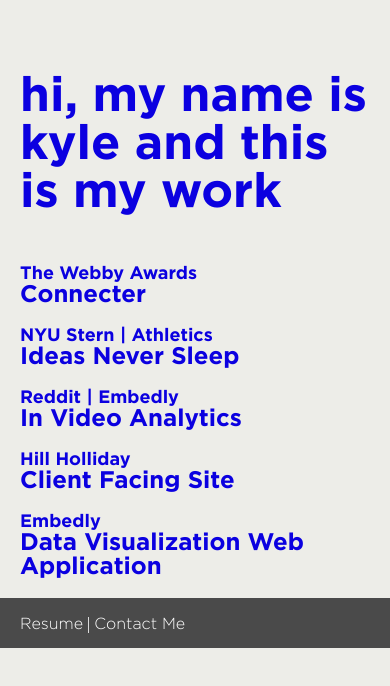
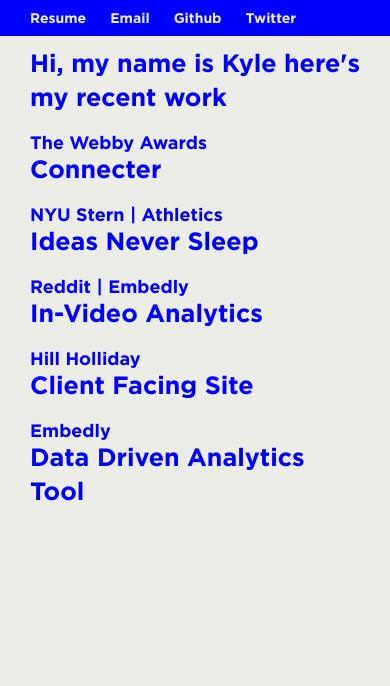
Before and after one commit to kylegoines/2016_portfolio, a website: page index.html in a window 390 px wide. Drawn offline with Linux system fonts and the light colour scheme.

Commit message:
better home page

```diff
--- a/index.html
+++ b/index.html
@@ -11,56 +11,56 @@
 </head>
 <body class="home">
 
-	<section>
+	<div class="social-bar">
 		<div class="inner">
-		<h1><a href="">hi, my name is kyle and this is my work</a></h1>
+			<ul>
+				<li><a href="resume/kyle goines 2016 resume.pdf">Resume</a></li>
+				<li><a ref="mailto:kyle.goines@gmail.com">Email</a></li>
+				<li><a href="https://github.com/kylegoines" target="_blank">Github</a></li>
+				<li><a href="https://twitter.com/kylegoines" target="_blank">Twitter</a></li>
+			</ul>
 		</div>
-	</section>
-
-	<section class="work-selector">
-		<ul>
-			<li>
-				<a href="connecter.html">
-					<h3 class="attribute">The Webby Awards</h3>
+	</div>
+	<header class="home-header">
+		<h1>Hi, my name is Kyle here's my recent work</h1>
+	</header>
+	<div class="home-project-list">
+		<div class="item">
+			<a href="/connecter.html">
+				<h3>The Webby Awards</h3>
 				<h2>Connecter</h2>
 			</a>
-			</li>
-			<li>
-				<a href="ins.html">
-					<h3 class="attribute">NYU Stern | Athletics</h3>
+		</div>
+
+		<div class="item">
+			<a href="/ins.html">
+				<h3>NYU Stern | Athletics</h3>
 				<h2>Ideas Never Sleep</h2>
 			</a>
-			</li>
-			<li>
-				<a href="embedly.html">
-					<h3 class="attribute">Reddit | Embedly</h3>
-					<h2>In Video Analytics</h2>
+		</div>
+
+		<div class="item">
+			<a href="/embedly.html">
+				<h3>Reddit | Embedly</h3>
+				<h2>In-Video Analytics</h2>
 			</a>
-			</li>
-			<li>
-				<a href="hill-holliday.html">
-					<h3 class="attribute">Hill Holliday</h3>
+		</div>
+
+		<div class="item">
+			<a href="/hill-holliday.html">
+				<h3>Hill Holliday</h3>
 				<h2>Client Facing Site</h2>
 			</a>
-			</li>
-			<li>
+		</div>
+
+		<div class="item">
 			<a href="embedly-app.html">
-					<h3 class="attribute">Embedly</h3>
-					<h2>Data Visualization Web Application</h2>
+				<h3>Embedly</h3>
+				<h2>Data Driven Analytics Tool</h2>
 			</a>
-			</li>
-		</ul>
+		</div>
 
-	</section>
-
-	<footer>
-		<ul>
-			<li><a href="resume/kyle goines 2016 resume.pdf">Resume</a></li>
-			<li class="divider">|</li>
-			<li><a href="mailto:kyle.goines@gmail.com?Subject=Hi">Contact Me</a></li>
-		</ul>
-	</footer>
-
+	</div>
 
 	<script type="text/javascript" src="js/jquery-1.12.1.min.js"></script>
 	<script type="text/javascript" src="js/main.js"></script>
--- a/sass/_variables.scss
+++ b/sass/_variables.scss
@@ -1,6 +1,6 @@
 
 $grey: #edede8;
-$orange: #0b00e0;//#383CFF;
+$orange: #0000ff;//#383CFF;
 $black: #4a4a4a;
 
 
--- a/sass/main.scss
+++ b/sass/main.scss
@@ -84,7 +84,9 @@
 // }
 
 
-
+a{
+	cursor: crosshair !important;
+}
 
 
 
--- a/sass/partials/_home.scss
+++ b/sass/partials/_home.scss
@@ -1,13 +1,123 @@
+.social-bar{
+	width: 100%;
+	background: $orange;
+	.inner{
+		margin: 0 auto;
+		max-width: 590px;
+	}
+	li{
+		display: inline-block;
+		padding: 8px 10px;
+		&:first-of-type{
+			padding-left: 0;
+		}
+	}
+	a{
+			font-family: 'Gotham-Bold', Arial, Sans-serif;
+		color: $grey;
+		display: block;
+		font-size: 16px;
+		line-height: 20px;
+	}
+}
+
+.home-header{
+	max-width: 590px;
+	margin: 0 auto;
 
 	h1{
-		margin-top: 30px;
+		    margin-top: 10px;
+		font-size: 59px;
+		width: 100%;
+		line-height: 68px;
+
 	}
-.work-selector{
-	max-width: 740px;
-	li{
-		margin: 50px 0;
-	}
-	a{
-		display: inline-block;
+
+	margin-bottom: 10px;
+	padding-bottom: 10px;
+	//border-bottom: 2px solid $orange;
+}
+
+.home-project-list{
+	max-width: 590px;
+	margin: 0 auto;
+
+	.item{
+		padding: 30px 0;
+		a{
+			cursor: crosshair;
+			h2,h3{
+				transition: color .1s;
+			}
+			&:hover{
+				h2, h3{
+					color: #ff06bc;
+				}
+
+			}
+		}
+		//border-bottom: 2px solid $orange;
 	}
 }
+
+
+@media (max-width: 856px){
+
+	.social-bar{
+		.inner{
+			padding: 0 30px;
+		}
+	}
+	.home-header{
+		padding: 0 30px;
+		h1{
+			font-size: 40px;
+			line-height: 47px;
+		}
+	}
+	.home-project-list{
+		padding: 0 30px;
+		h2{
+			font-size: 40px;
+			line-height: 47px;
+		}
+		h3{
+			font-size: 20px;
+		}
+		.item{
+			padding: 15px 0;
+		}
+	}
+}
+
+@media (max-width: 556px){
+	.social-bar{
+		.inner{
+			padding: 0 30px;
+		}
+		li{
+			a{
+				font-size: 14px;
+			}
+		}
+	}
+	.home-header{
+		padding: 0 30px;
+		h1{
+			font-size: 25px;
+			line-height: 34px;
+		}
+	}
+	.home-project-list{
+		h2{
+			font-size: 25px;
+			line-height: 34px;
+		}
+		h3{
+			font-size: 18px;
+		}
+		.item{
+			padding: 10px 0;
+		}
+	}
+}
--- a/sass/partials/_nav.scss
+++ b/sass/partials/_nav.scss
@@ -206,9 +206,9 @@
 			top: 0;
 		}
 	}
-	body{
-		margin-top: 40px;
-	}
+	// body{
+	// 	margin-top: 40px;
+	// }
 
 
 }
--- a/sass/partials/_single.scss
+++ b/sass/partials/_single.scss
@@ -56,8 +56,6 @@
 
 
 }
-
-
 
 .hero{
 	overflow: hidden;
@@ -133,13 +131,13 @@
 
 }
 
-h1{
-	padding-top: 0;
-	width:100%;
-	max-width: 740px;
-	margin: 30px auto;
+// h1{
+// 	padding-top: 0;
+// 	width:100%;
+// 	max-width: 740px;
+// 	margin: 30px auto;
 
-}
+// }
 
 .info{
 	max-width: 740px;
@@ -197,12 +195,12 @@
 @media (max-width: 780px){
 
 	h1{
-		padding: 20px 20px;
-		font-size: 48px;
-		padding-top: 30px;
+		//padding: 20px 20px;
+		//font-size: 48px;
+		//padding-top: 30px;
 	}
 
-	.work-selector{
+	.work-selector, .head-title{
 		padding: 0 20px;
 	}
 
--- a/sass/partials/_typography.scss
+++ b/sass/partials/_typography.scss
@@ -55,7 +55,7 @@
 }
 h1{
 	width: 440px;
-	padding-top: 50px;
+	padding-top: 00px;
 }
 
 h3{
```
Also changed, not shown: css/main.css. Lines whose indentation alone changed are shown as unchanged.
